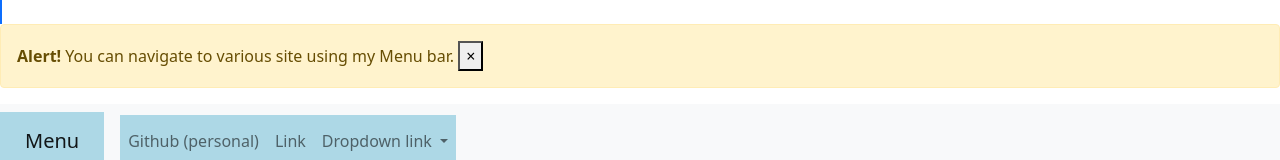
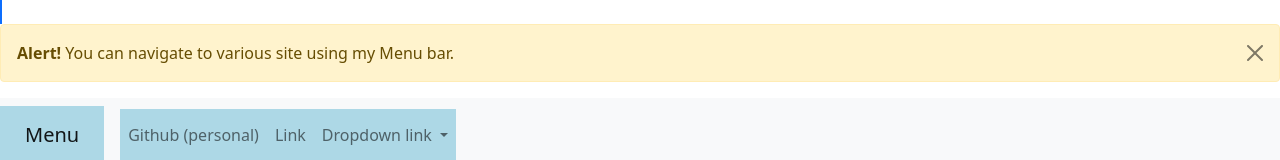
Before and after one commit to dkim26/my_bootstrap, a plain HTML site: page index.html in a window 1280 px wide. Shown: the top 160 px of the page. Drawn offline with nearby package versions, Linux system fonts and the light colour scheme.

Commit message:
use bootstrap`s styling of the close button

```diff
--- a/index.html
+++ b/index.html
@@ -10,9 +10,7 @@
     <span class="border border-primary"></span>
     <div class="alert alert-warning alert-dismissible fade show" role="alert">
       <strong>Alert!</strong> You can navigate to various site using my Menu bar.
-      <button type="button" class="close" data-bs-dismiss="alert" aria-label="Close">
-        <span aria-hidden="true">&times;</span>
-      </button>
+      <button type="button" class="btn-close" data-bs-dismiss="alert" aria-label="Close"></button>
     </div>
     <!-- Navbar Setting-->
     <nav class="navbar navbar-expand-lg navbar-light bg-light">
```
